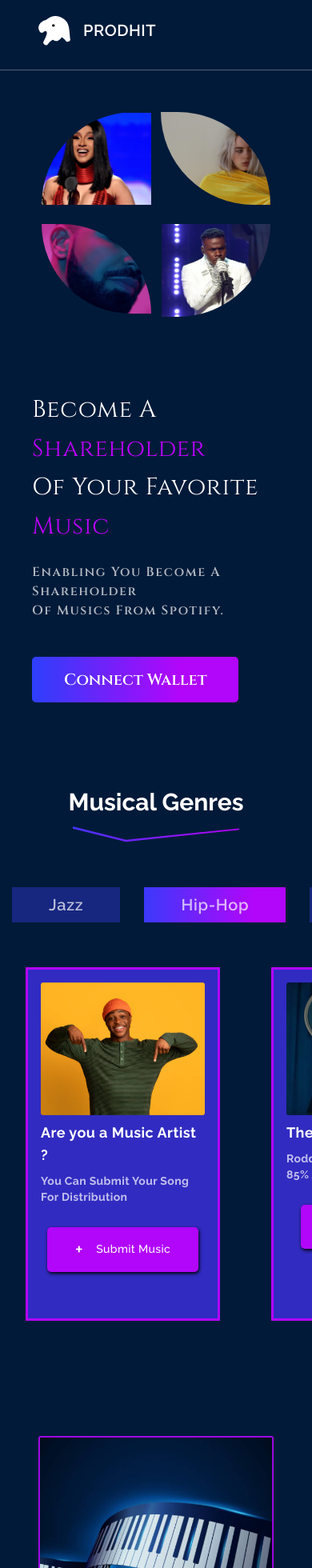
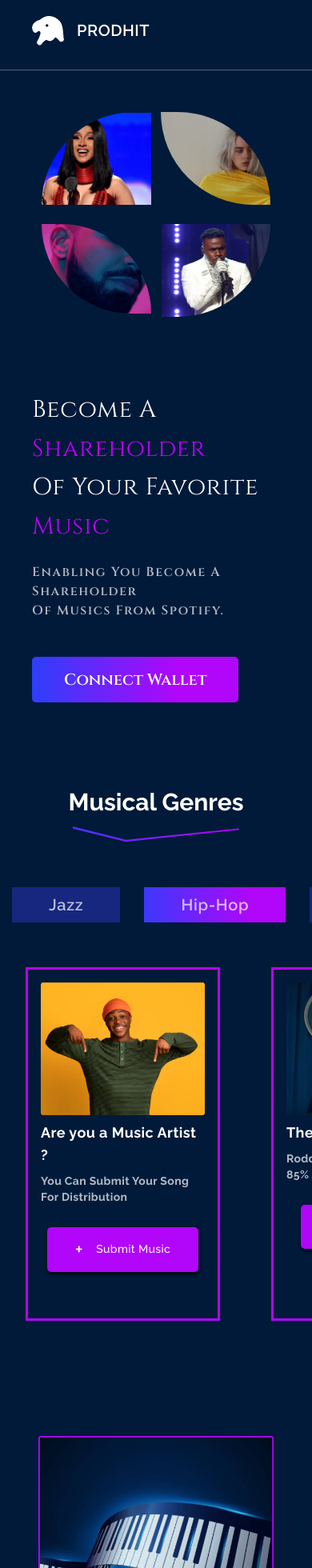
Before and after one commit to Olabisim/prodhit, a React (Create React App) app: page / in a window 390 px wide. Shown: the top 1960 px of the page at 80% size. Built offline with nearby package versions, Linux system fonts and the light colour scheme; a web font is replaced by a local one.

Commit message:
little changes

```diff
--- a/src/components/Nav.tsx
+++ b/src/components/Nav.tsx
@@ -14,7 +14,7 @@ export const Nav:React.FC = () => {
                 <>
 
                         <header className="h-20 nav-header mt-2 pt-0 p-10">
-                                <nav className="relative px-2 py-0">
+                                <nav className="relative px-0 lg:px-2 py-0">
 
                                 <div className="container mx-auto flex justify-between items-center">
                                         <div className='flex'>
--- a/src/components/index.css
+++ b/src/components/index.css
@@ -202,7 +202,7 @@ background: linear-gradient(90deg, #B106FA 0%, #2D3FFB 70.83%);
 .main-content-box {
         height: 550px;
         width: 400px;
-        background: rgba(71, 52, 251, 0.7);;
+        /* background: rgba(71, 52, 251, 0.7);; */
         /* padding: 15px; */
         border: 3px solid #B106F9;
         position: relative;
```
